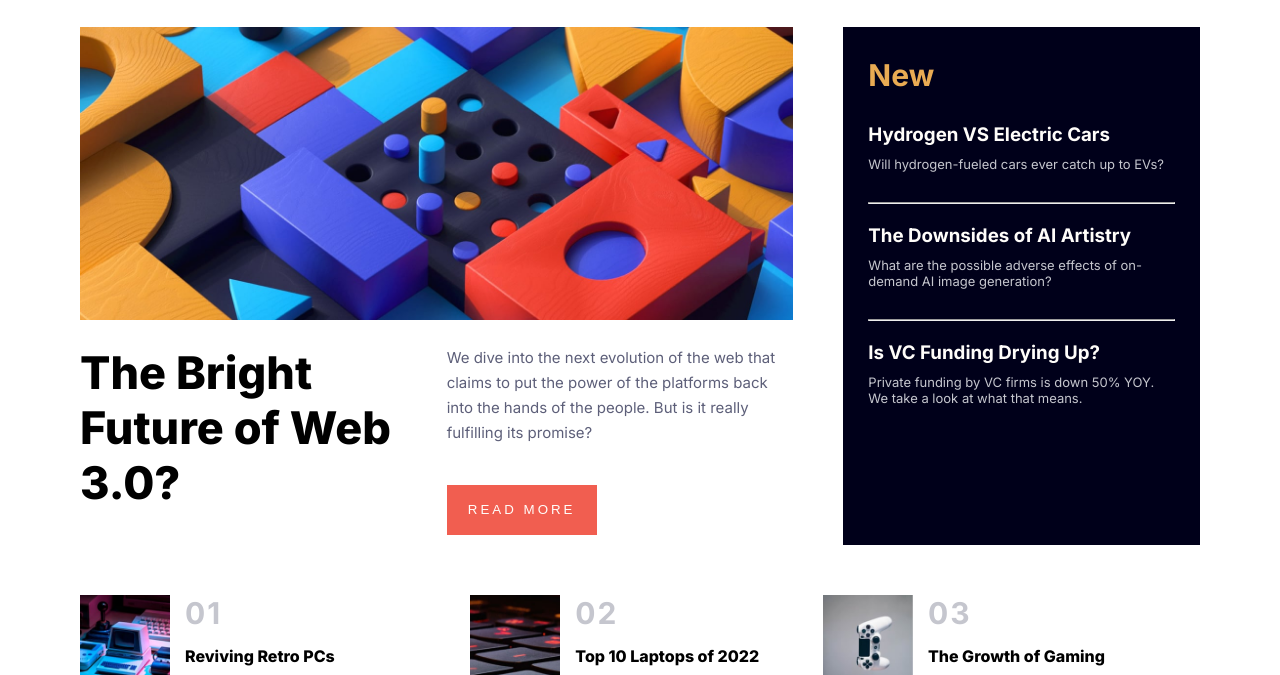
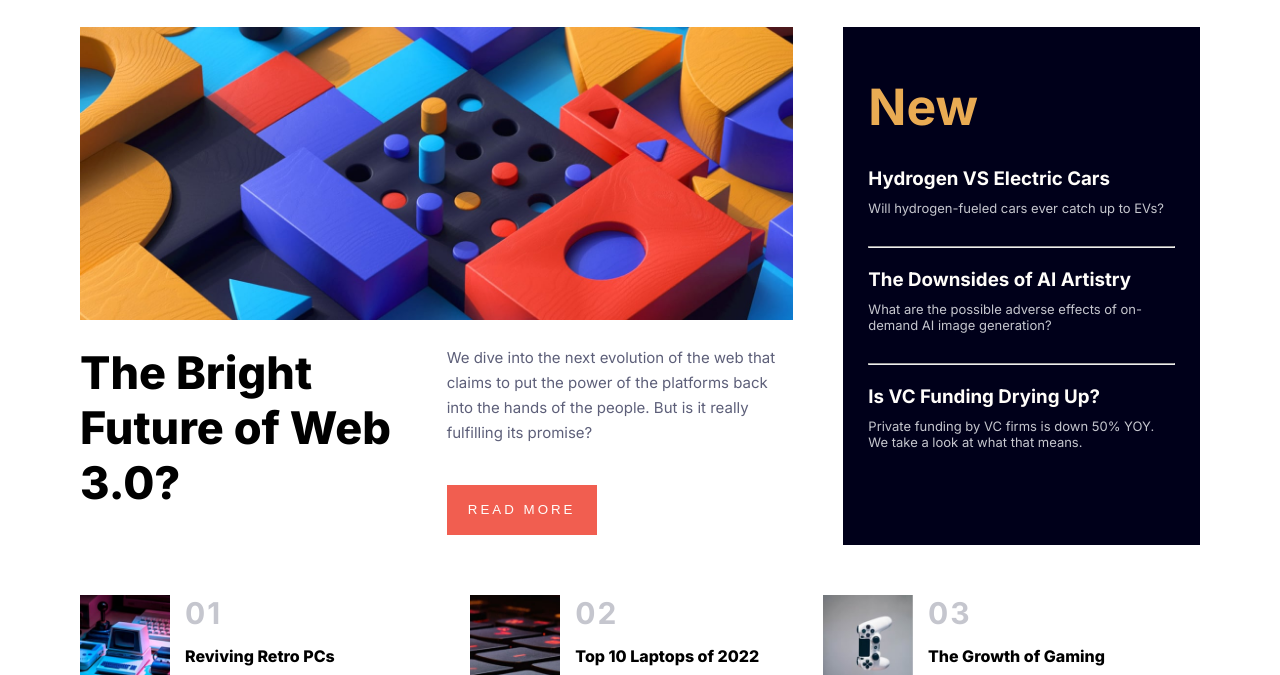
Before and after one commit to Darren-Code34/News-Homepage, a plain HTML site: page index.html in a window 1280 px wide. Shown: the part 121-796 px from the top of the page. Drawn offline with Linux system fonts and the light colour scheme.

Commit message:
modification de font

```diff
--- a/style.css
+++ b/style.css
@@ -278,13 +278,13 @@ hr{
     .news{
         grid-column: 2;
         grid-row: 1 ;
-    padding: 30px 25px;
+        padding: 50px 25px 20px 25px;
     }
 
     .news-title{
         color: hsl(35, 77%, 62%);
         margin-bottom: 30px;
-        font-size: 30px;
+        font-size: 50px;
     }
 
 
```
